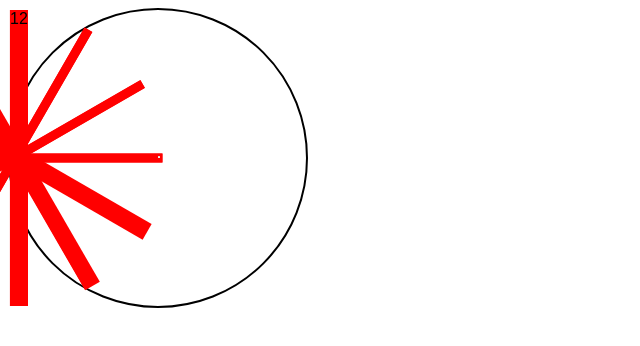
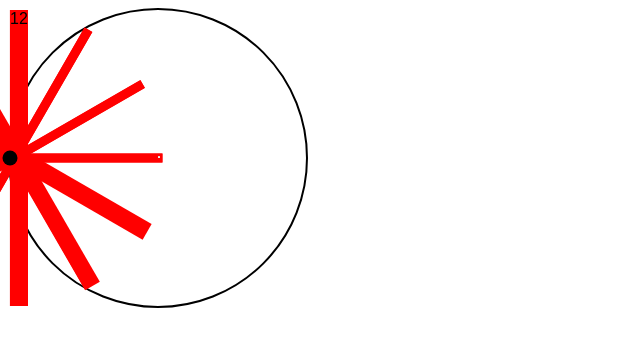
Before and after one commit to Nthenya19/clockJs, a plain HTML site: page index.html in a window 1280 px wide. Shown: the full height of the page, 0-640 px from the left. Drawn offline with Linux system fonts and the light colour scheme.

Commit message:
Update clock hands

```diff
--- a/style.css
+++ b/style.css
@@ -56,6 +56,17 @@ body{
 
 
 }
+.clock::after{
+    content: "";
+    position: absolute;
+    background-color: black;
+    z-index: 11;
+    width: 15px;
+    height: 15px;
+    top: 50%;
+    transform: translate(-50%, -50%);
+    border-radius: 50%;
+}
 
 .clock.hand.second{
     width: 3px;
```
